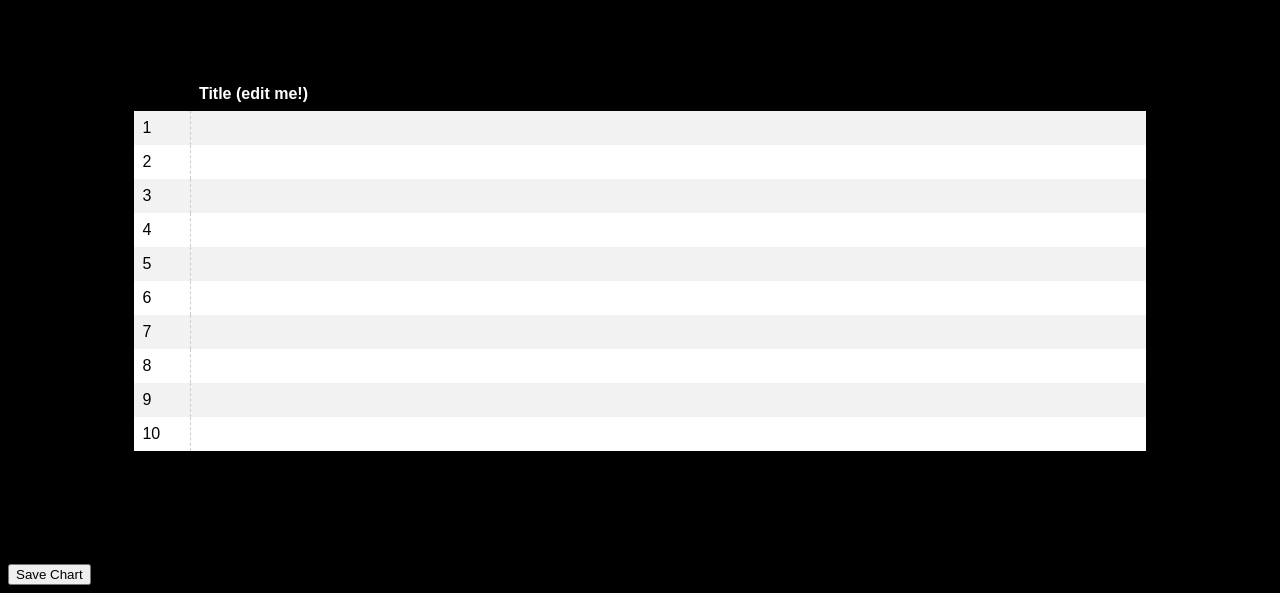
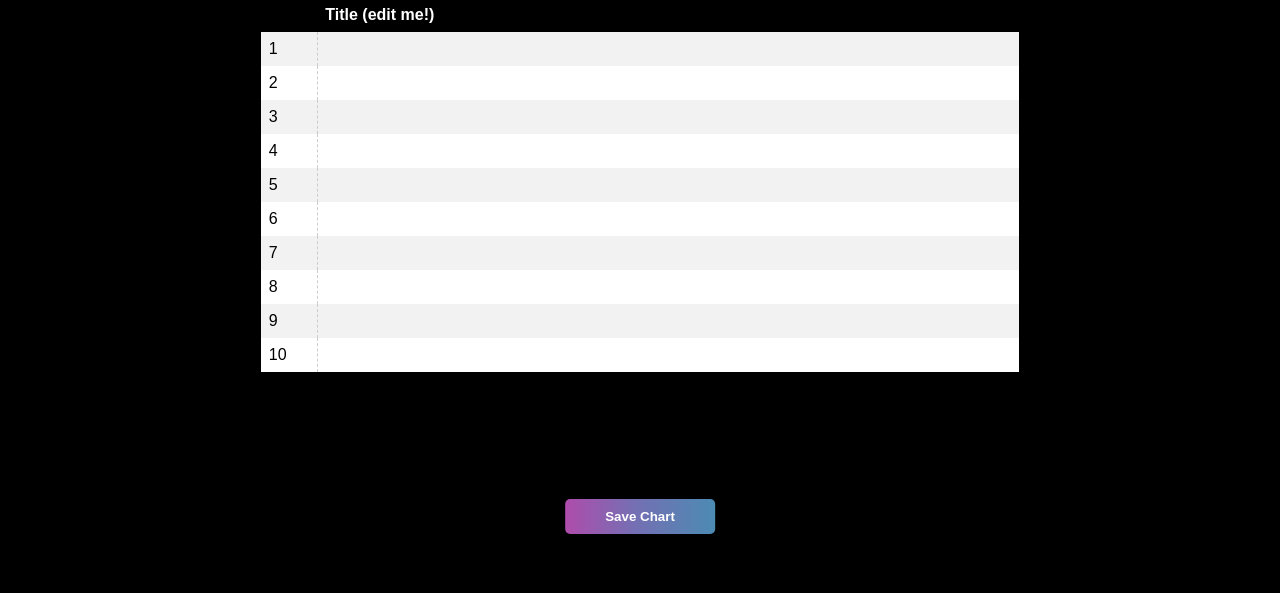
Before and after one commit to brookeknowles/hot-10, a plain HTML site: page index.html in a window 1280 px wide. Shown: the part 236-829 px from the top of the page. After the commit the page ends 808 px from the top, so only its background shows below. Drawn offline with nearby package versions, Linux system fonts and the light colour scheme.

Commit message:
finished?

```diff
--- a/index.css
+++ b/index.css
@@ -1,7 +1,10 @@
 html, body {
     background: #000 !important;
-    min-height: 100vh;
+    min-height: 100%;
+    height: 100%;
     font-family: sans-serif;
+    text-align: center;
+    overflow: hidden;
 }
 
 .saveFrameContainer {
@@ -11,14 +14,15 @@ html, body {
     display: flex;
     justify-content: center;
     align-items: center;
-    height: 70vh;
+    height: 60vh;
     margin-bottom: 20px;
 }
 
 .table-container {
-    width: 80%;
+    width: 60%;
     overflow-x: auto;
     margin: 0 auto;
+    margin-bottom: 50px;
 }
 
 table {
@@ -69,7 +73,6 @@ td + td {
 h1 {
     color: #fff;
     text-align: center;
-    padding-top: 20px;
 }
 
 img {
@@ -84,3 +87,24 @@ td[contenteditable="true"] {
     padding: 8px;
     font-weight: bold;
 }
+
+button {
+    background: linear-gradient(89.81deg,#b34aab -3.24%,#7370b3 47.52%,#4b8cb3 101.55%);
+    color: #fff;
+    font-weight: bold;
+    border: none;
+    padding: 10px 40px;
+    border-radius: 5px;
+    transition: background-color 0.3s ease-in-out;
+    position: absolute;
+    bottom: 30px;
+    left: 50%;
+    transform: translateX(-50%);
+
+}
+
+button:hover {
+    background-color: #fff;
+    color: #000;
+    cursor: pointer;
+}
```
Also changed, not shown: assets/hot10_logo.png.
